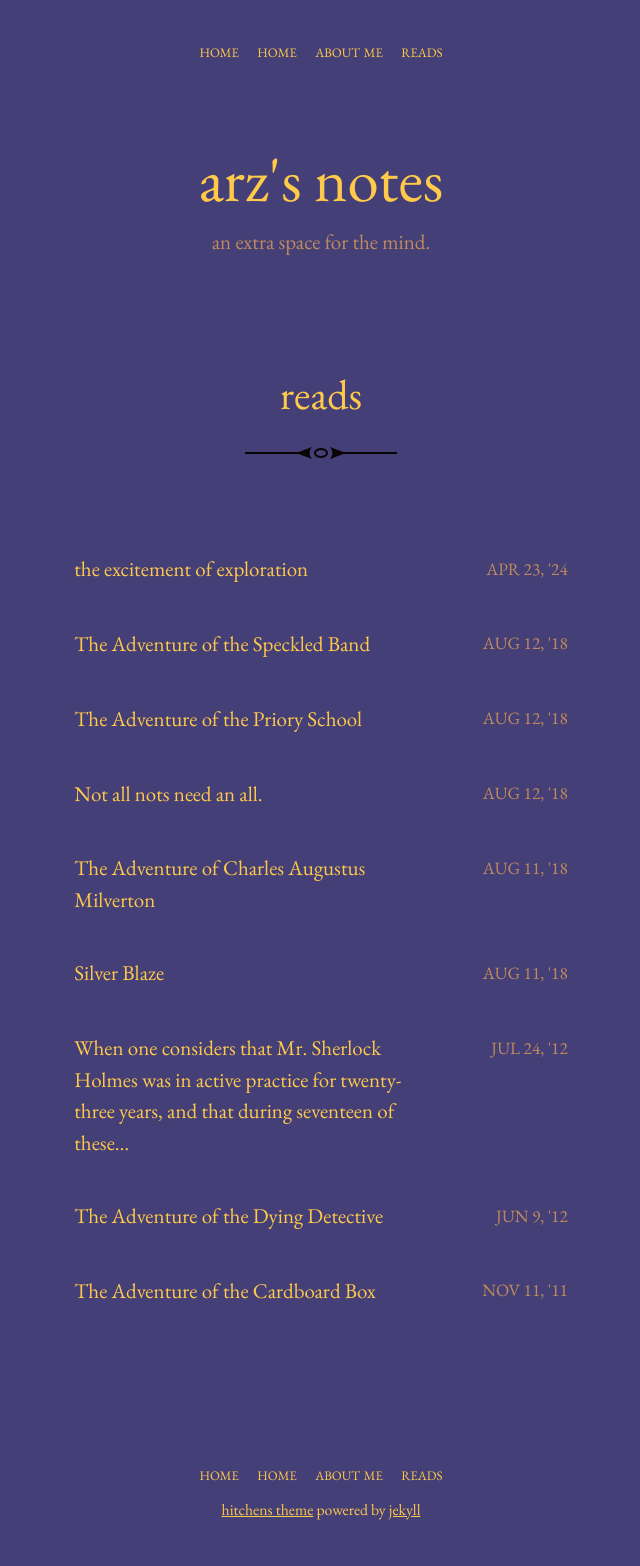
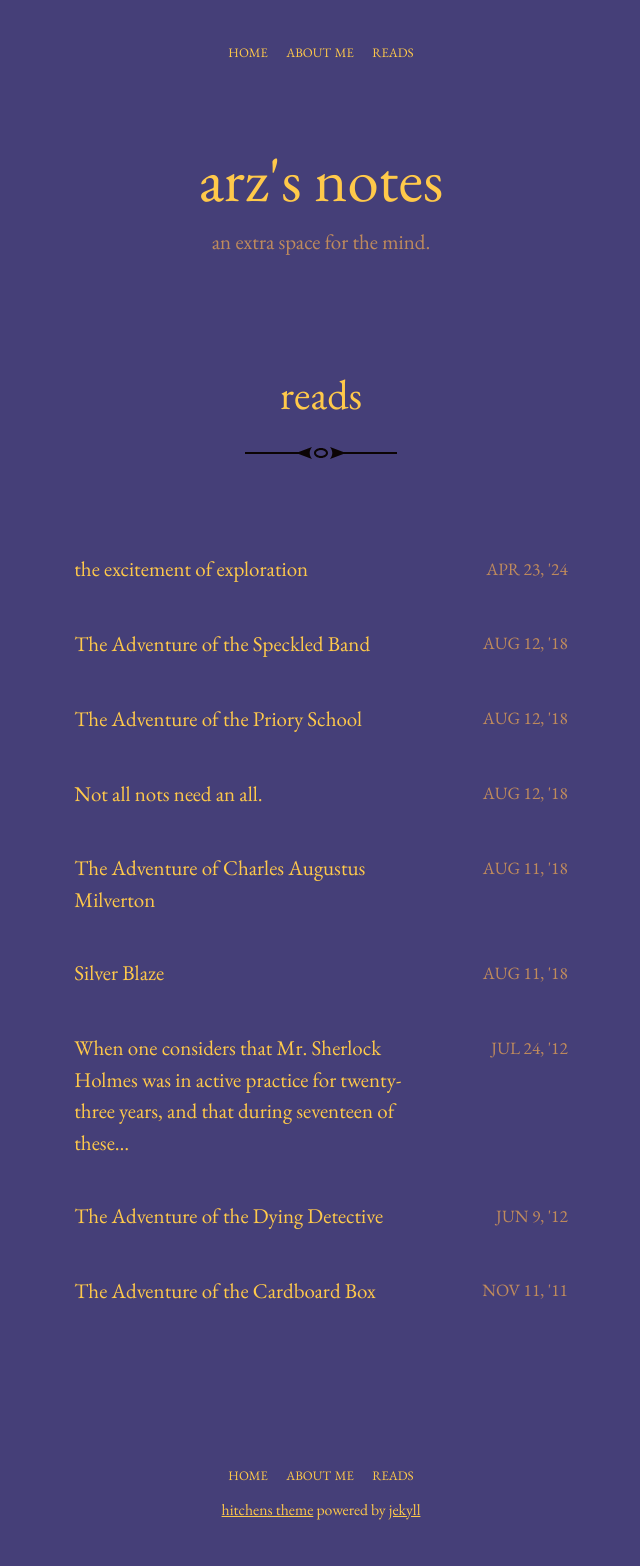
Before and after one commit to arzabz/arzabz.github.io, a Jekyll site: the page built from index.html, in a window 1280 px wide. Shown: the whole page, without its empty margins (319-959 px from the left). Built offline with Jekyll 4.4.1, drawn with Linux system fonts in a browser that asks for light colours; the list of posts is cut into pages by our own code.

Commit message:
Update menu.yml

```diff
--- a/_data/menu.yml
+++ b/_data/menu.yml
@@ -1,6 +1,3 @@
-- title: home
-  url: /home.html
-
 - title: about me
   url: /about.html
 
```
